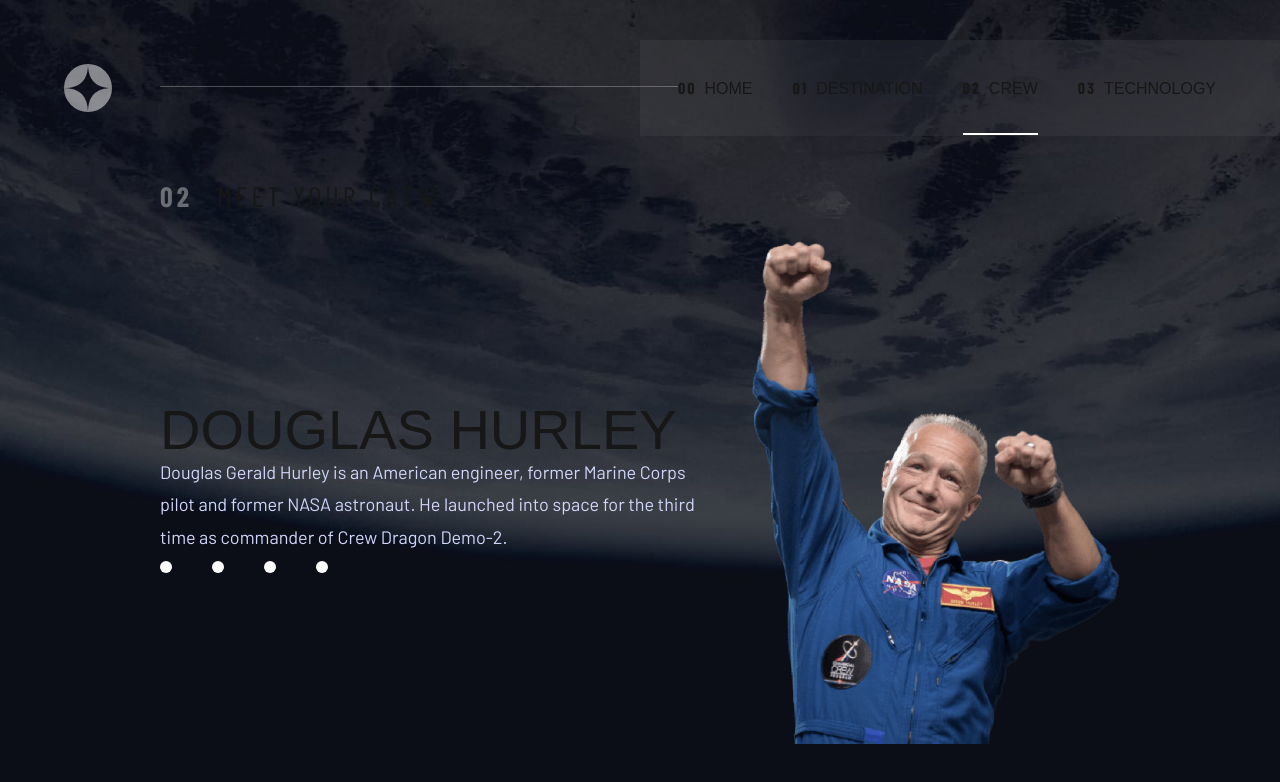
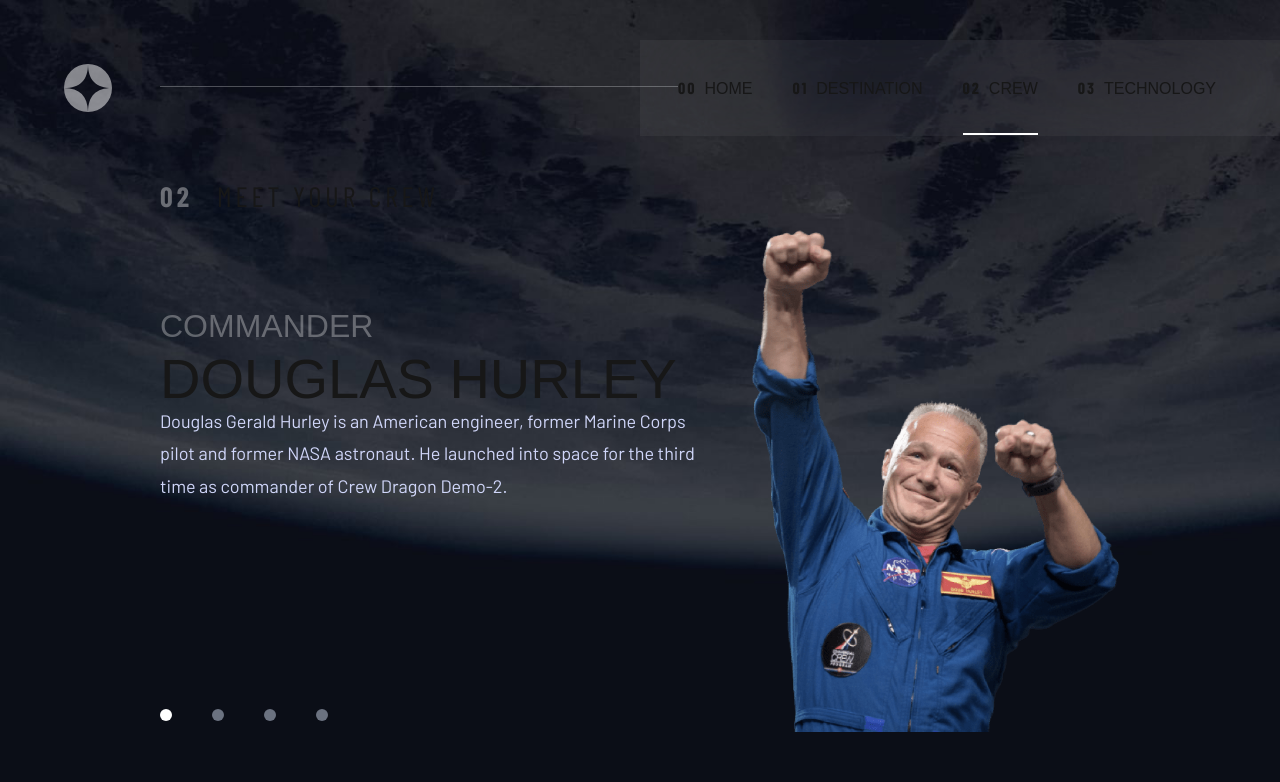
Before and after one commit to muhkyle17/birthday-reminder, a Next.js app: page /crew in a window 1280 px wide. Shown: the top 782 px of the page. Built offline with nearby package versions, Linux system fonts and the light colour scheme; a web font is replaced by a local one.

Commit message:
Fix weird issue with heights of crew being display differently

```diff
--- a/src/app/crew/page.js
+++ b/src/app/crew/page.js
@@ -49,22 +49,30 @@
   const tabContent = tabs.find(tab => tab.id === activeTab)
 
   return (
-    <div className='flex flex-col items-center justify-center lg:flex-row gap-10 xl:gap-22'>
+    <div className='flex flex-col items-center justify-center lg:flex-row gap-10 xl:gap-22 lg:max-h-[60vh] lg:h-[60vh]'>
       {activeTab && (
         <>
-          <div className='flex flex-col items-center lg:items-start w-[80%]'>
-            <h1 className='typography-preset-three uppercase w-full'>{tabContent.name}</h1>
+          <div className='relative flex flex-col items-center lg:items-start w-[80%] h-full'>
+            <div className='flex flex-col items-center mt-20'>
+              <h2 className='typography-preset-four uppercase w-full text-[#ffffff50] h-10  '>
+                {tabContent.position}
+              </h2>
 
-            <p className='typography-preset-nine py-2 text-secondary w-full text-center lg:text-left'>
-              {tabContent.description}
-            </p>
+              <h1 className='typography-preset-three line-height-4 uppercase w-full'>
+                {tabContent.name}
+              </h1>
 
-            <div className='flex flex-row gap-10 typography-preset-eight text-secondary uppercase'>
+              <p className='typography-preset-nine py-2 text-secondary w-full text-center lg:text-left'>
+                {tabContent.description}
+              </p>
+            </div>
+
+            <div className='absolute bottom-0 left-0 flex flex-row gap-10 typography-preset-eight text-secondary uppercase'>
               {tabs.map(tab => (
                 <div
                   key={tab.id}
-                  className={`cursor-pointer pb-3 transition-all duration-700 bg-white  w-3 h-3 rounded-full ${
-                    activeTab === tab.id ? 'border-white' : 'border-transparent'
+                  className={`cursor-pointer pb-3 transition-all duration-500 w-3 h-3 rounded-full ${
+                    activeTab === tab.id ? 'bg-white' : 'bg-gray-500'
                   }`}
                   onMouseEnter={() => setActiveTab(tab.id)}
                 />
```
